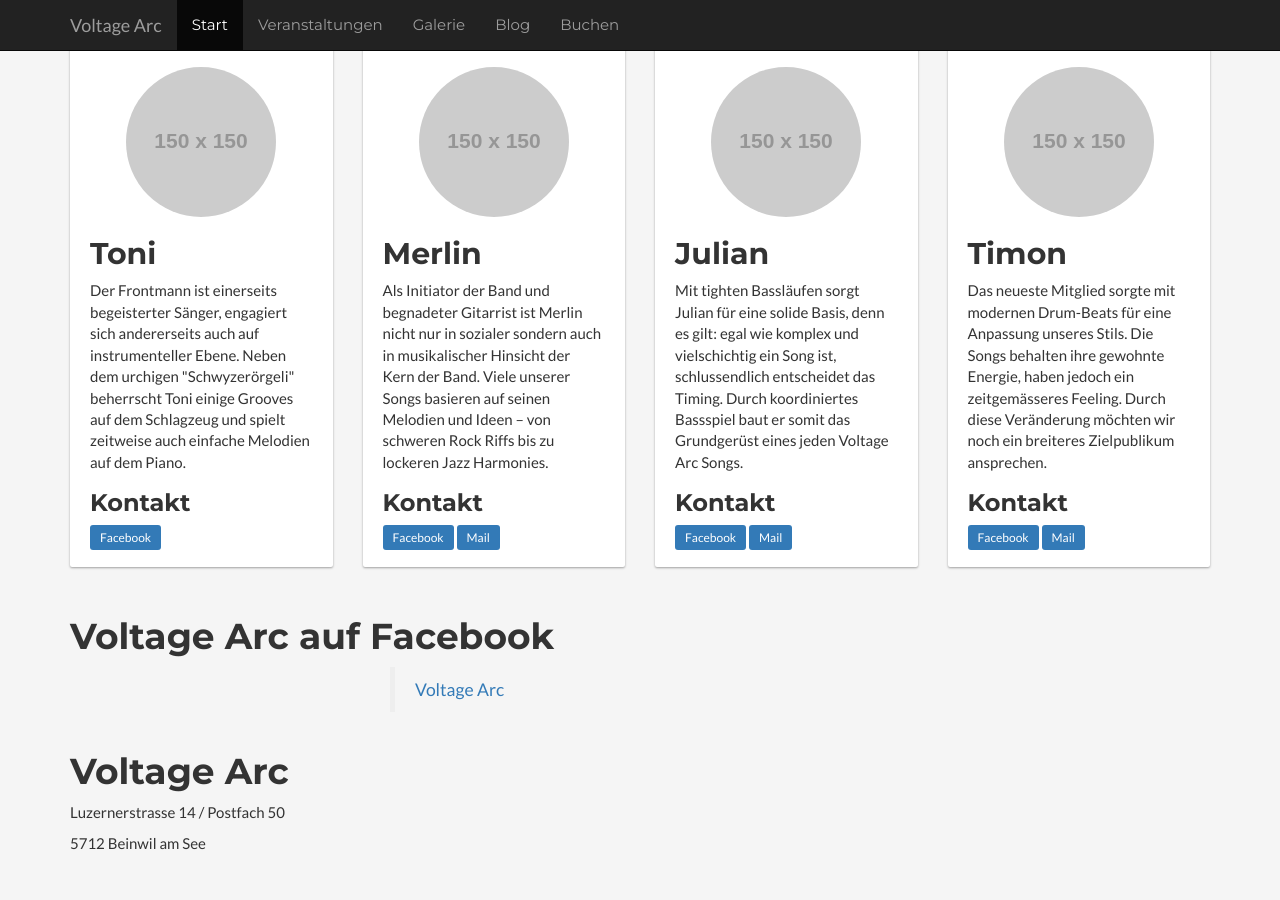
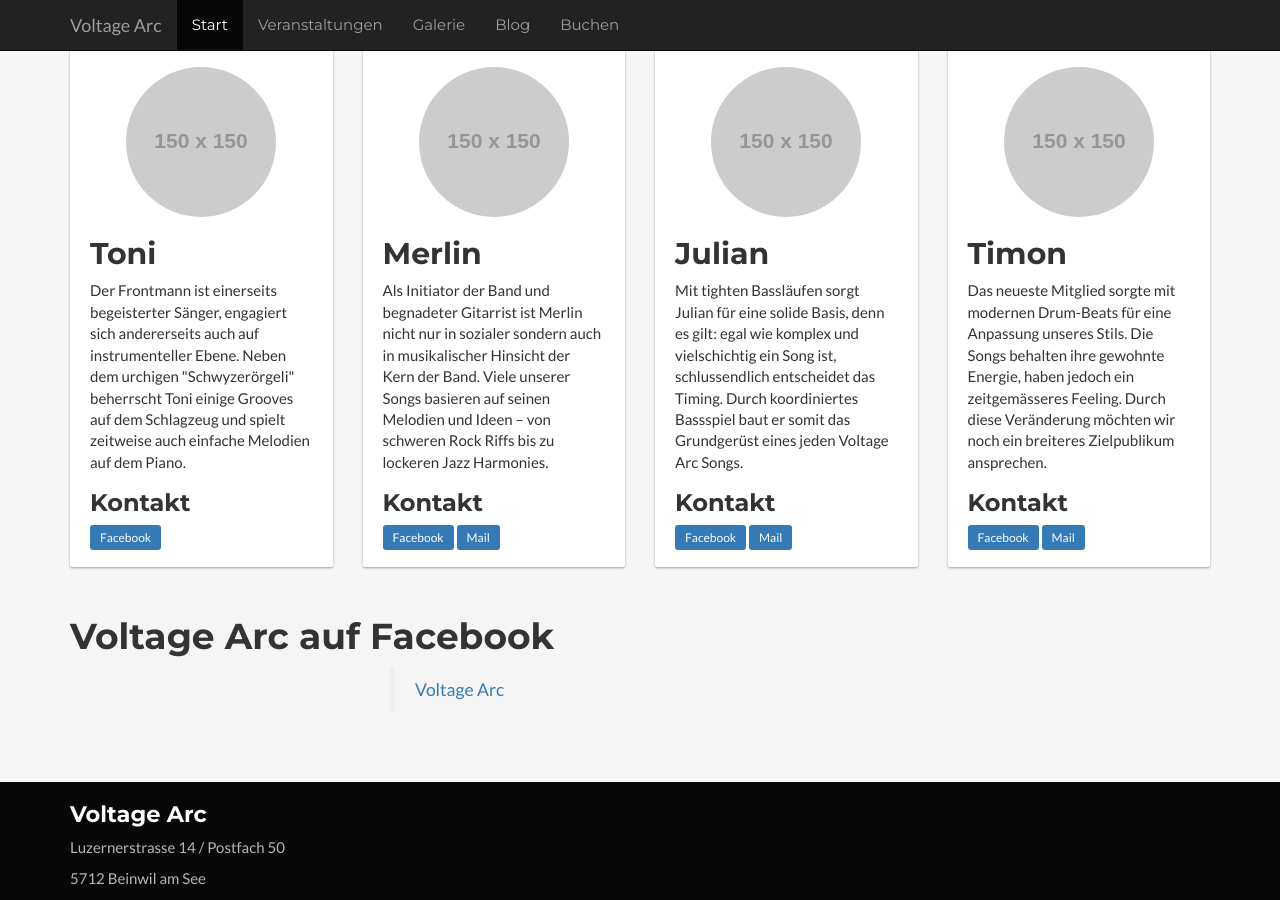
Before and after one commit to theCubix/va, a Jekyll site: the page built from index.html, in a window 1280 px wide and 900 px high, scrolled down 1106 px. Built offline with Jekyll 4.4.1, drawn with Linux system fonts in a browser that asks for light colours; before the commit the page ends 1970 px from its top, so only the background shows below that.

Commit message:
Added styling for footer

```diff
--- a/css/custom.css
+++ b/css/custom.css
@@ -55,6 +55,21 @@ nav li a {
     font-weight: 400;
 }
 
+/* --- Footer --- */
+.dark-background {
+    margin-top: 50px;
+    background-color: #080808;
+    color: #FFF;
+}
+
+.dark-background > footer > .row > div > h1 {
+    font-size: 1.5em
+}
+
+.dark-background > footer > .row > div > p {
+    color: rgba(255,255,255,0.7)
+}
+
 /*  --- Default Layout Styling --- */
 .fullscreen-image {
     width: 100%;
@@ -64,12 +79,14 @@ nav li a {
     background-position: center;
     position: fixed;
 }
+
 .material-section {
     background-color: #ffffff;
     margin-top: 350px;
     margin-top: 50vh;
     min-height: 400px;
     min-height: 80vh;
+    padding-bottom: 15px;
 }
 
 /* --- Fullscreen Video --- */
```
